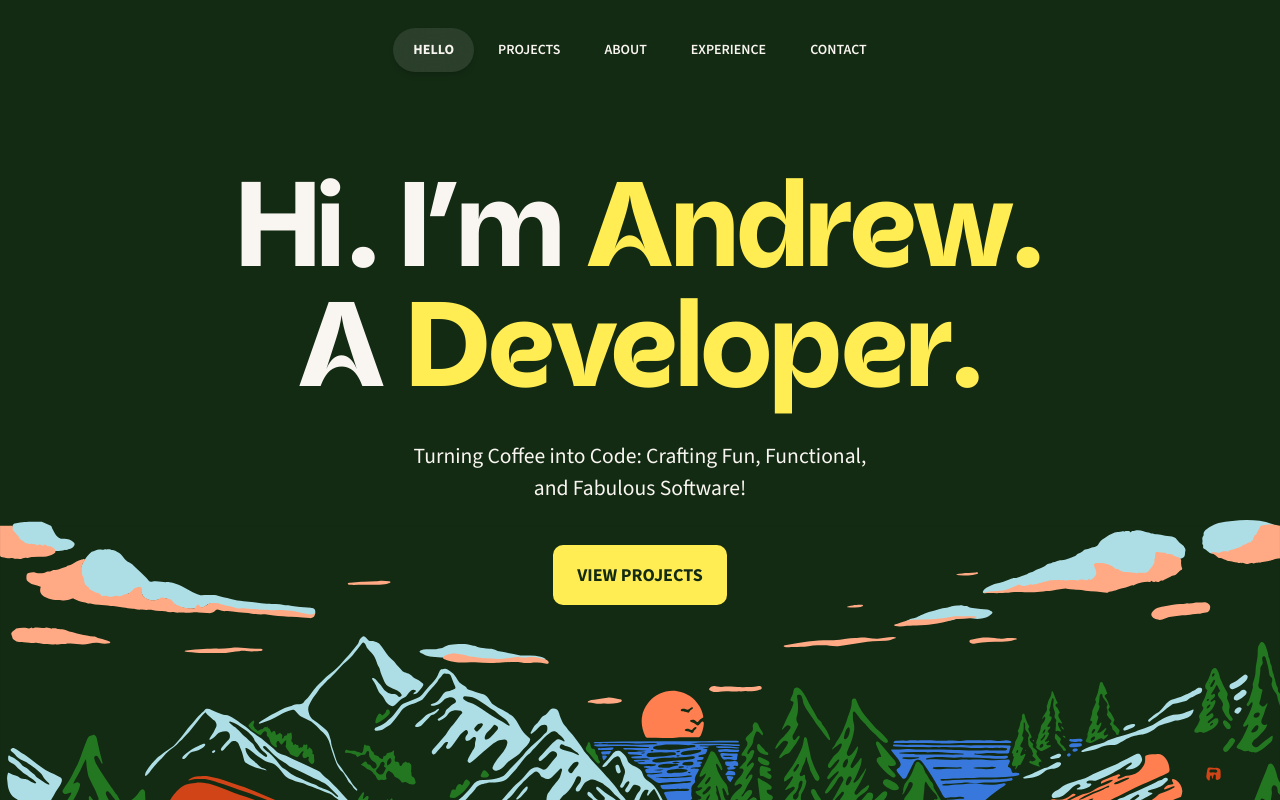
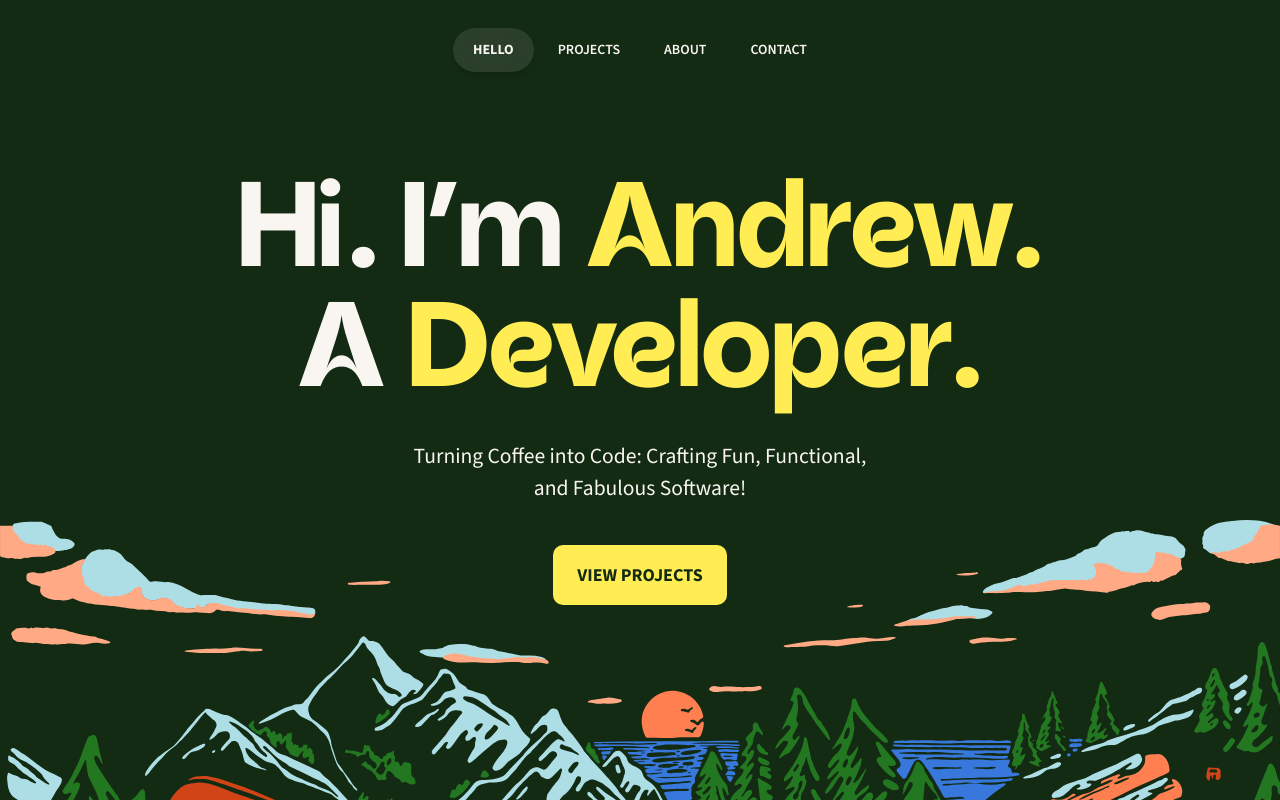
Before and after one commit to andrewoplas/Portfolio, a Next.js app: page / in a window 1280 px wide. Shown: the top 800 px of the page. Built offline with nearby package versions, Linux system fonts and the light colour scheme.

Commit message:
hide work experience menu item

```diff
--- a/src/app/(homepage)/components/header.tsx
+++ b/src/app/(homepage)/components/header.tsx
@@ -18,10 +18,10 @@ const routes = [
     path: "about",
     name: "About",
   },
-  {
-    path: "experience",
-    name: "Experience",
-  },
+  // {
+  //   path: "experience",
+  //   name: "Experience",
+  // },
   {
     path: "contact",
     name: "Contact",
```
